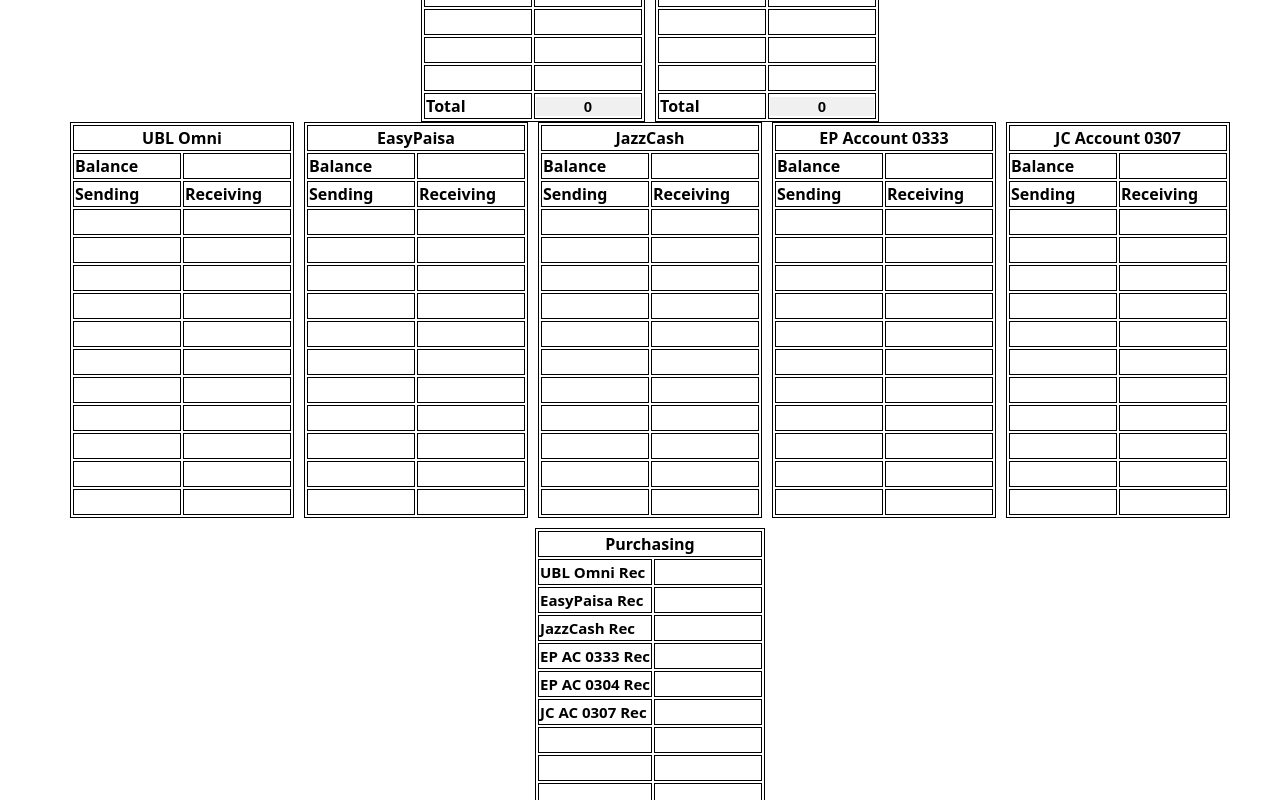
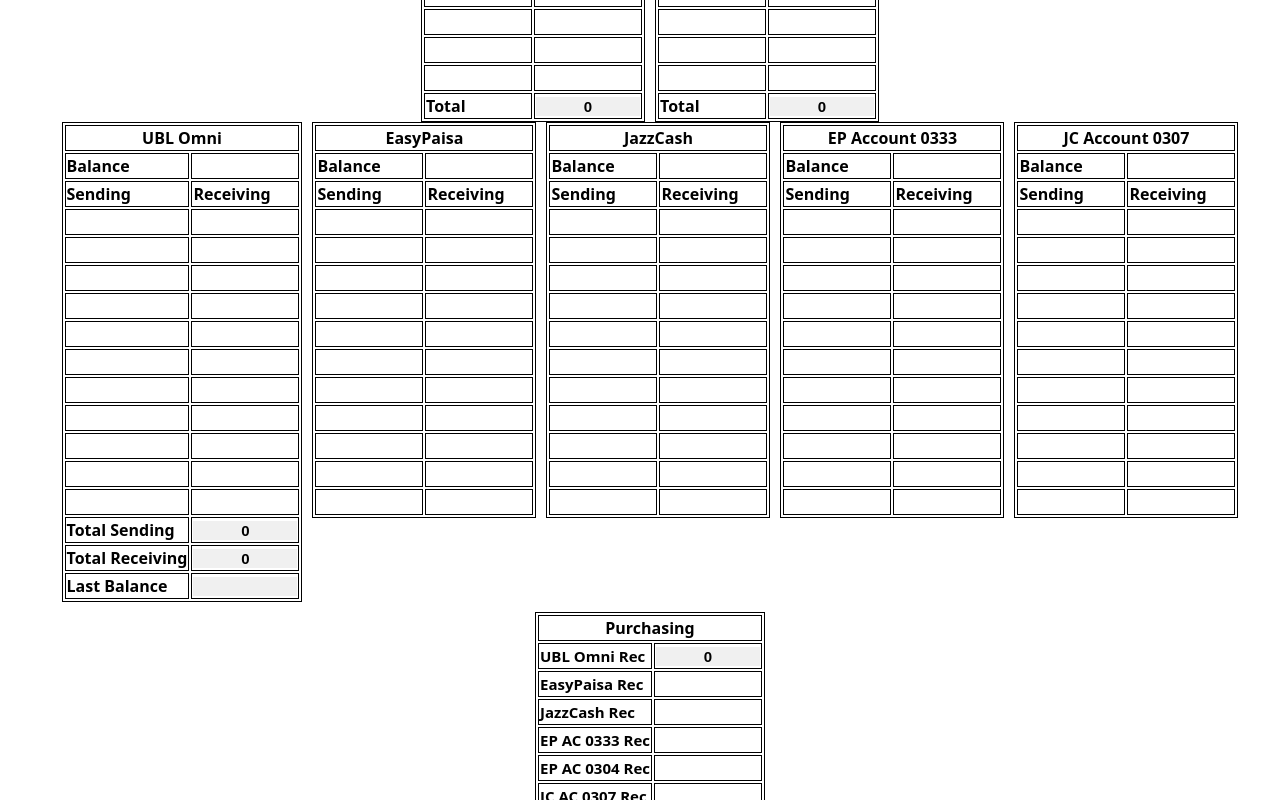
Before and after one commit to maakbarofficial/ledger-sheet-react, a React (Vite) app: page / in a window 1280 px wide. Shown: the part 940-1740 px from the top of the page. Built offline with nearby package versions, Linux system fonts and the light colour scheme.

Commit message:
Add Logic for Omni

```diff
--- a/src/App.jsx
+++ b/src/App.jsx
@@ -6,6 +6,8 @@
   const { sheet, setSheet } = useSheetStore();
 
   const [dateTime, setDateTime] = useState({ date: '', time: '' });
+
+  const isPureNumber = (val) => typeof val === 'number' || (/^\d+(\.\d+)?$/.test(val));
 
   useEffect(() => {
     const getDateTime = () => {
@@ -90,6 +92,45 @@
       return sum + (Number(entry?.amount) || 0);
     }, 0);
   };
+
+  const updateOmniEntry = (index, field, value) => {
+    const updatedOmni = [...(sheet?.omni || [])];
+    updatedOmni[index] = { ...updatedOmni[index], [field]: value };
+    setSheet({ ...sheet, omni: updatedOmni });
+  };
+
+  const getTotalOmniSending = () => {
+    return (sheet?.omni || []).reduce((sum, entry) => {
+      const val = entry?.sending;
+      return sum + (isPureNumber(val) ? Number(val) : 0);
+    }, 0);
+  };
+
+  const getTotalOmniReceiving = () => {
+    return (sheet?.omni || []).reduce((sum, entry) => {
+      const val = entry?.receiving;
+      return sum + (isPureNumber(val) ? Number(val) : 0);
+    }, 0);
+  };
+
+  const extractLastOmniBalance = () => {
+    const entries = [...(sheet?.omni || [])];
+    const regex = /b\s+(\d+)/i; // Matches 'b' followed by space(s) and digits
+
+    // Reverse iterate to get the last entered match
+    for (let i = entries.length - 1; i >= 0; i--) {
+      const sendMatch = regex.exec(entries[i]?.sending || "");
+      if (sendMatch) return Number(sendMatch[1]);
+
+      const receiveMatch = regex.exec(entries[i]?.receiving || "");
+      if (receiveMatch) return Number(receiveMatch[1]);
+    }
+
+    return null; // If no match found
+  };
+
+
+
 
   const updateRedbookEntry = (index, field, value) => {
     const updatedRedbook = [...(sheet?.redbook || [])];
@@ -613,92 +654,41 @@
                 <td>Sending</td>
                 <td>Receiving</td>
               </tr>
-              <tr>
-                <td>
-                  <input type="number" />
-                </td>
-                <td>
-                  <input type="number" />
-                </td>
-              </tr>
-              <tr>
-                <td>
-                  <input type="number" />
-                </td>
-                <td>
-                  <input type="number" />
-                </td>
-              </tr>
-              <tr>
-                <td>
-                  <input type="number" />
-                </td>
-                <td>
-                  <input type="number" />
-                </td>
-              </tr>
-              <tr>
-                <td>
-                  <input type="number" />
-                </td>
-                <td>
-                  <input type="number" />
-                </td>
-              </tr>
-              <tr>
-                <td>
-                  <input type="number" />
-                </td>
-                <td>
-                  <input type="number" />
-                </td>
-              </tr>
-              <tr>
-                <td>
-                  <input type="number" />
-                </td>
-                <td>
-                  <input type="number" />
-                </td>
-              </tr>
-              <tr>
-                <td>
-                  <input type="number" />
-                </td>
-                <td>
-                  <input type="number" />
-                </td>
-              </tr>
-              <tr>
-                <td>
-                  <input type="number" />
-                </td>
-                <td>
-                  <input type="number" />
-                </td>
-              </tr>
-              <tr>
-                <td>
-                  <input type="number" />
-                </td>
-                <td>
-                  <input type="number" />
-                </td>
-              </tr>
-              <tr>
-                <td>
-                  <input type="number" />
-                </td>
-                <td>
-                  <input type="number" />
-                </td>
-              </tr>
-              <tr>
-                <td>
-                  <input type="number" />
-                </td>
-                <td>
-                  <input type="number" />
+              {Array.from({ length: 11 }).map((_, index) => (
+                <tr key={index}>
+                  <td>
+                    <input
+                      type="text"
+                      value={sheet?.omni?.[index]?.sending || ""}
+                      onChange={(e) => updateOmniEntry(index, "sending", e.target.value)}
+                    />
+                  </td>
+                  <td>
+                    <input
+                      type="text"
+                      value={sheet?.omni?.[index]?.receiving || ""}
+                      onChange={(e) => updateOmniEntry(index, "receiving", e.target.value)}
+                    />
+                  </td>
+                </tr>
+              ))}
+
+              <tr>
+                <td>Total Sending</td>
+                <td>
+                  <input type="number" disabled value={getTotalOmniSending()} />
+                </td>
+              </tr>
+              <tr>
+                <td>Total Receiving</td>
+                <td>
+                  <input type="number" disabled value={getTotalOmniReceiving()} />
+                </td>
+              </tr>
+              <tr>
+                <td>Last Balance</td>
+                <td>
+                  <input type="number" disabled value={extractLastOmniBalance() || "-"} />
                 </td>
               </tr>
             </tbody>
@@ -1146,7 +1136,7 @@
               <tr>
                 <td className="text-sm">UBL Omni Rec</td>
                 <td>
-                  <input type="number" />
+                  <input type="number" disabled value={getTotalOmniReceiving()} />
                 </td>
               </tr>
               <tr>
@@ -1446,7 +1436,7 @@
               <tr>
                 <td>UBL Omni</td>
                 <td>
-                  <input type="number" disabled />
+                  <input type="number" disabled value={getTotalOmniSending()} />
                 </td>
               </tr>
               <tr>
```
Lines whose indentation alone changed are shown as unchanged.
